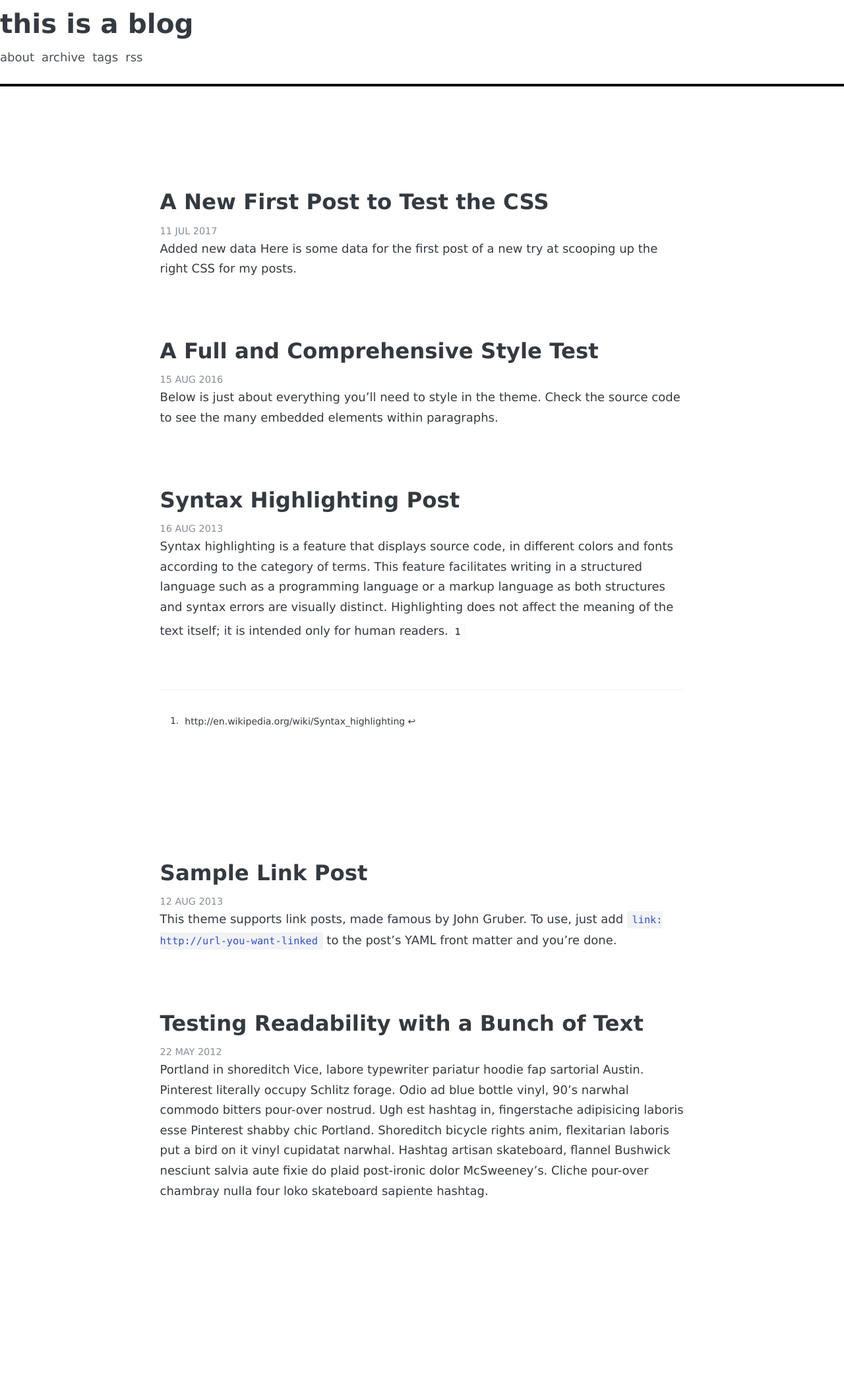
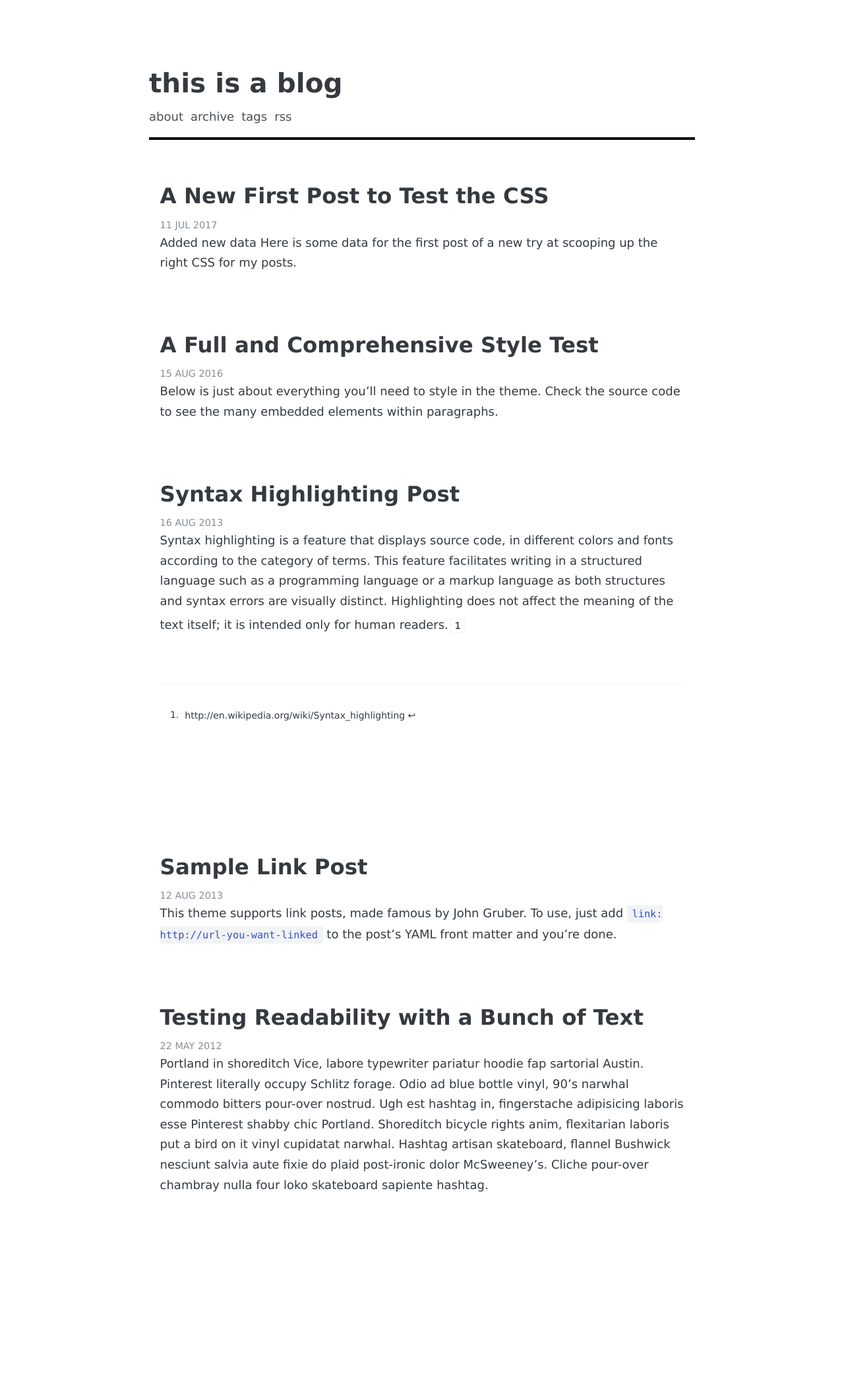
Before and after one commit to thisisamatthew/thisisamatthew.github.io, a Jekyll site: the page built from index.html, in a window 1280 px wide. Shown: the whole page at 66% size. Built offline with Jekyll 4.4.1, drawn with Linux system fonts in a browser that asks for light colours; some web fonts are replaced; the list of posts is cut into pages by our own code.

Commit message:
Update default.html

```diff
--- a/_layouts/default.html
+++ b/_layouts/default.html
@@ -2,6 +2,7 @@
 <html lang="en">
 {% include head.html %}
 <body>
+      <div class="content-container">
       <header class="header">
         <div class="header-title">
           <a href="{{ site.url }}{{ site.baseurl }}">{{ site.name }}</a>
@@ -16,7 +17,7 @@
             {% endfor %}
           </nav>
       </header>
-  <div class="content-container">
+
     {{ content }}
   </div>
 </body>
```
